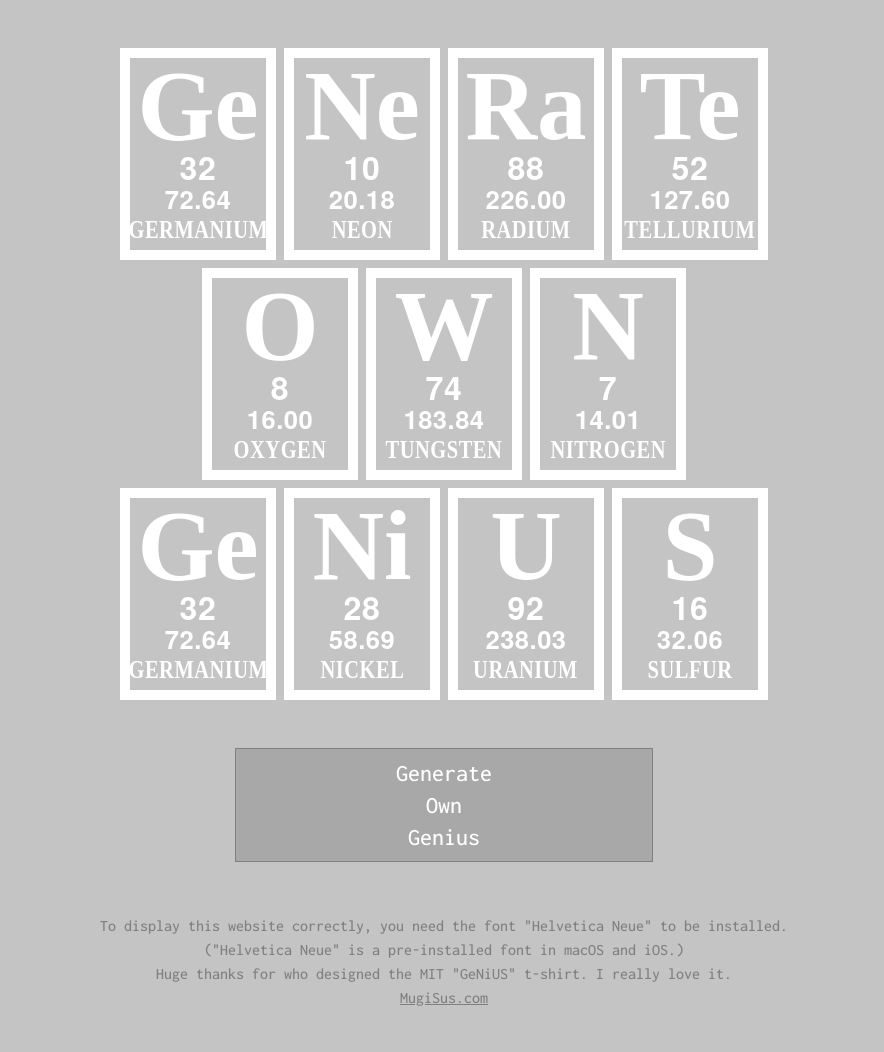
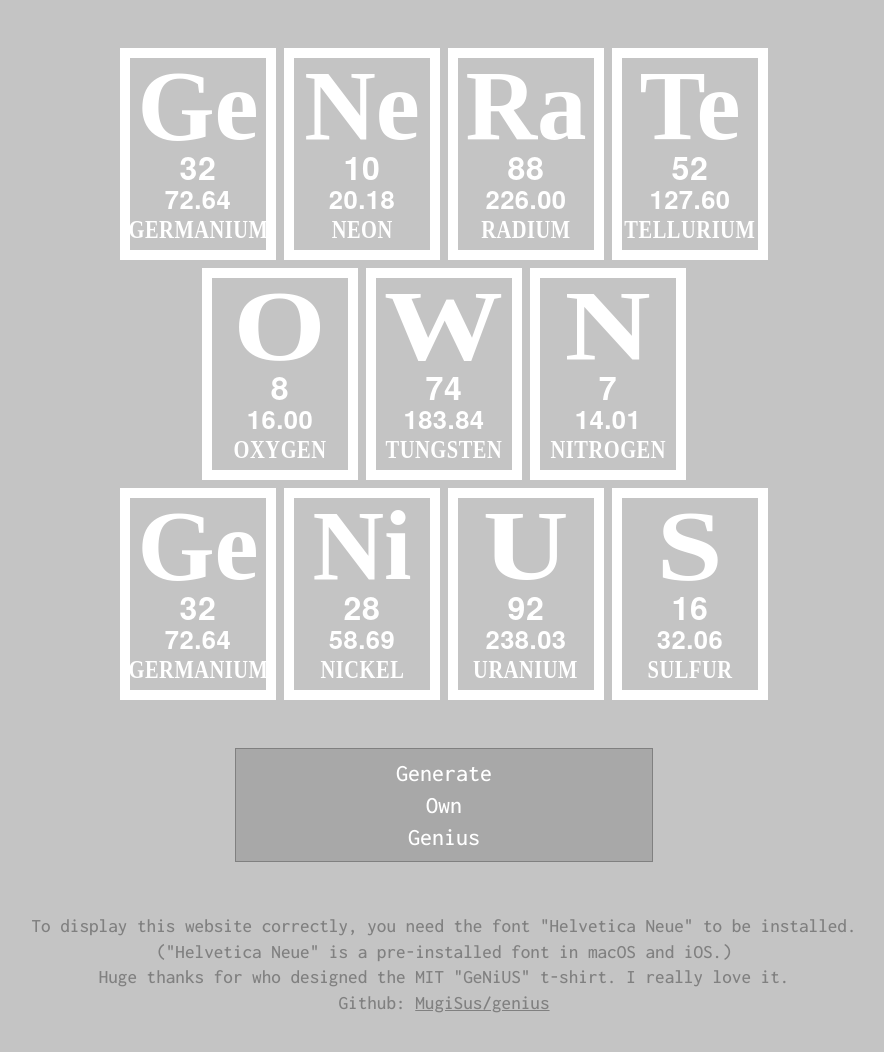
Before and after one commit to MugiSus/genius, a plain HTML site: page index.html in a window 1280 px wide. Shown: the whole page, without its empty margins (196-1080 px from the left). Drawn offline with Linux system fonts and the light colour scheme.

Commit message:
more commit

```diff
--- a/index.html
+++ b/index.html
@@ -25,7 +25,7 @@
             To display this website correctly, you need the font "Helvetica Neue" to be installed.<br>
             ("Helvetica Neue" is a pre-installed font in macOS and iOS.)<br>
             Huge thanks for who designed the MIT "GeNiUS" t-shirt. I really love it.<br>
-            <a href="https://mugisus.com">MugiSus.com</a>
+            Github: <a href="https://github.com/MugiSus/genius">MugiSus/genius</a>
         </p>
 
         <script src="elements.js"></script>
--- a/src.js
+++ b/src.js
@@ -34,6 +34,8 @@ function generate(text) {
                 curElementElem.getElementsByClassName("number")[0].textContent = foundElement.number;
                 curElementElem.getElementsByClassName("weight")[0].textContent = foundElement.weight.toFixed(2);
                 curElementElem.getElementsByClassName("name")[0].textContent = foundElement.name.toUpperCase();
+                if (foundElement.symbol.length == 1)
+                    curElementElem.classList.add("singleletter");
             }
         })
     })
--- a/style.css
+++ b/style.css
@@ -1,11 +1,14 @@
 @import url('https://fonts.googleapis.com/css2?family=Inconsolata:wdth,wght@120,500&display=swap');
 
 :root {
-    --color-background: #c4c4c4;
+    --col-background: #c4c4c4;
+    --col-front: #ffffff;
+    --col-dimmed-dark: #808080;
+    --col-dimmed-light: #a8a8a8;
 }
 
 html, body{
-    background: var(--color-background);
+    background: var(--col-background);
     user-select: none;
     text-align: center;
 }
@@ -44,8 +47,8 @@ html, body{
     justify-content: center;
     width: 8.5rem;
     height: 12rem;
-    border: #ffffff solid 10px;
-    color: #ffffff;
+    border: var(--col-front) solid 10px;
+    color: var(--col-front);
 }
 
 .element > .symbol {
@@ -99,9 +102,9 @@ html, body{
     height: 6rem;
     margin-bottom: 1rem;
     padding: 0.5rem;
-    background-color: #a8a8a8;
-    border: #808080 solid 1px;
-    color: #ffffff;
+    background-color: var(--col-dimmed-light);
+    border: var(--col-dimmed-dark) solid 1px;
+    color: var(--col-front);
     resize: none;
 }
 
@@ -111,14 +114,14 @@ html, body{
 
 #font-information {
     font-family: "Inconsolata";
-    color: #808080;
+    color: var(--col-dimmed-dark);
     font-weight: 500;
     font-stretch: 120%;
     margin: 2rem 0 4rem;
-    font-size: 1rem;
-    line-height: 1.5rem;
+    font-size: 1.2rem;
+    line-height: 1.6rem;
 }
 
 #font-information a {
-    color : inherit;
+    color: inherit;
 }
```
